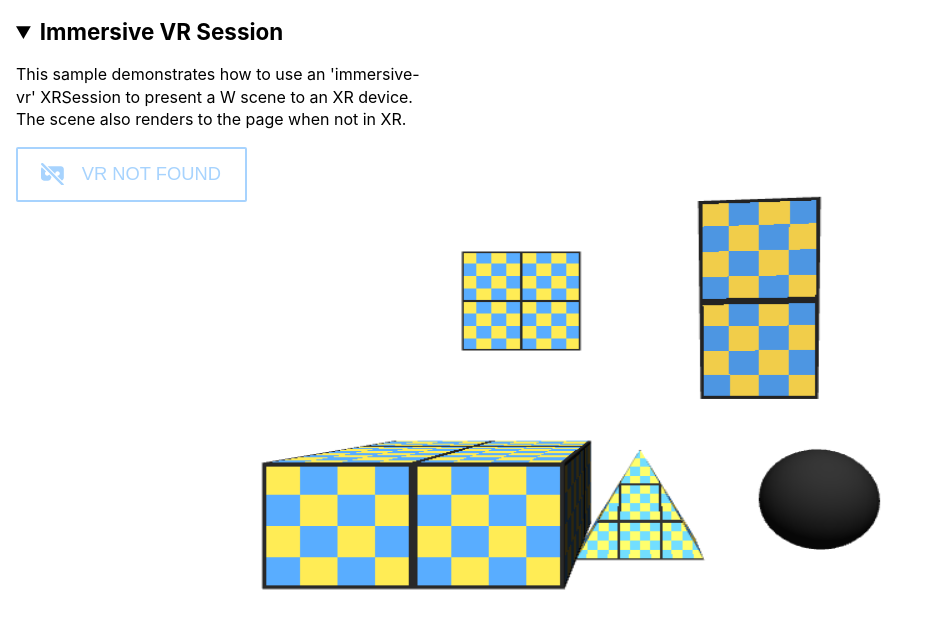
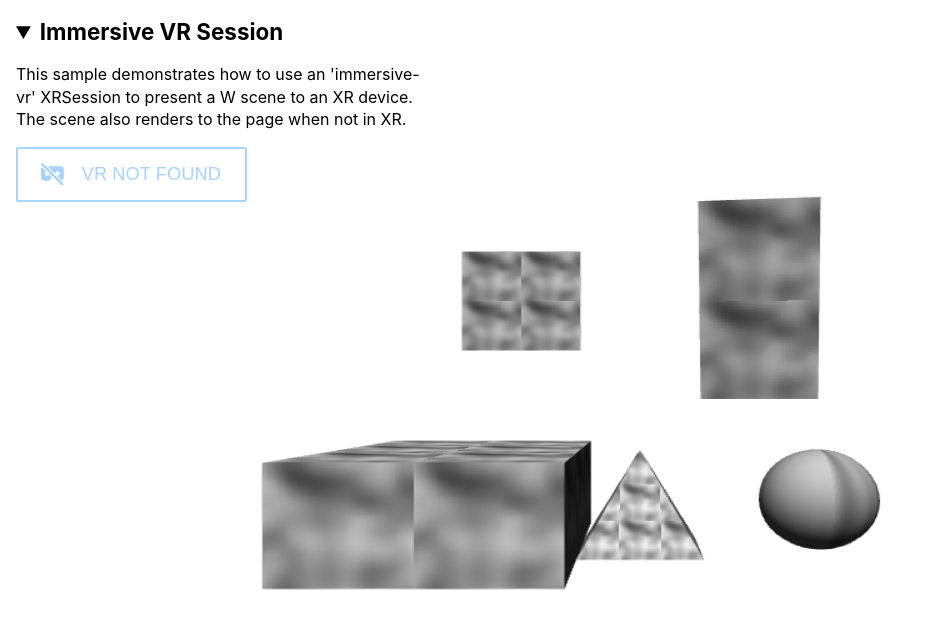
Before and after one commit to BoldBigflank/js13k-2026, a website built with Vite: page index.html in a window 1280 px wide. Shown: the whole page, without its empty margins (0-928 px from the left). Built offline with nearby package versions, Linux system fonts and the light colour scheme; animation ran at ten frames a second; a web font is replaced by a local one.

Commit message:
textures; noise texture

```diff
--- a/index.html
+++ b/index.html
@@ -50,31 +50,11 @@ CONNECTION WITH THE SOFTWARE OR THE USE OR OTHER DEALINGS IN THE SOFTWARE.
     </main>
     <script type="module">
         import { WebXRButton, WebXRInputSelection } from './src/util/webxr-button.js';
-
+        import { perlinTexture } from './src/textures.js';
         const canvas = document.getElementById('c');
         W.reset(canvas, { xrCompatible: true });
 
-        function makeDemoTexture(size = 64) {
-            const c = document.createElement('canvas');
-            c.id = 'demo';
-            c.width = c.height = size;
-            const ctx = c.getContext('2d');
-            ctx.imageSmoothingEnabled = false;
-            const cells = 4;
-            const cell = size / cells;
-            for (let y = 0; y < cells; y++) {
-                for (let x = 0; x < cells; x++) {
-                    ctx.fillStyle = (x + y) % 2 ? '#4a90d9' : '#e8c547';
-                    ctx.fillRect(x * cell, y * cell, cell, cell);
-                }
-            }
-            ctx.strokeStyle = '#222';
-            ctx.lineWidth = 2;
-            ctx.strokeRect(1, 1, size - 2, size - 2);
-            return c;
-        }
-
-        const tex = makeDemoTexture();
+        const tex = perlinTexture();
 
         const rotateObject = (ry) => {
             return ({ name }) => W.move({ n: name, ry: ry, a: 1000 });
--- /dev/null
+++ b/src/textures.js
@@ -0,0 +1,38 @@
+import { octavePerlin2 } from './util/perlin.js';
+import { colorLerp } from './util/helpers.js';
+
+export const makeTexture = (size = 64) => {
+    const c = document.createElement('canvas');
+    c.width = c.height = size;
+    const ctx = c.getContext('2d');
+    ctx.imageSmoothingEnabled = false;
+    const cells = 4;
+    const cell = size / cells;
+    for (let y = 0; y < cells; y++) {
+        for (let x = 0; x < cells; x++) {
+            ctx.fillStyle = (x + y) % 2 ? '#4a90d9' : '#e8c547';
+            ctx.fillRect(x * cell, y * cell, cell, cell);
+        }
+    }
+    ctx.strokeStyle = '#222';
+    ctx.lineWidth = 2;
+    ctx.strokeRect(1, 1, size - 2, size - 2);
+    return c;
+}
+
+export const perlinTexture = (startColor = '#000000', endColor = '#ffffff', size = 64, scale = 2, octaves = 2, persistence = 0.5) => {
+    const c = document.createElement('canvas');
+    c.width = c.height = size;
+    const ctx = c.getContext('2d');
+    ctx.imageSmoothingEnabled = false;
+    for (let y = 0; y < size; y++) {
+        for (let x = 0; x < size; x++) {
+            const nx = (x / size);
+            const ny = (y / size);
+            const value = octavePerlin2(nx, ny, scale, octaves, persistence);
+            ctx.fillStyle = colorLerp(startColor, endColor, value);
+            ctx.fillRect(x, y, 1, 1);
+        }
+    }
+    return c;
+}
--- /dev/null
+++ b/src/util/helpers.js
@@ -0,0 +1,25 @@
+export const fade = (t) => {
+    return t * t * t * (t * (t * 6 - 15) + 10);
+}
+
+export const lerp = (a, b, t) => {
+    return a + (b - a) * t;
+}
+
+export const colorLerp = (color1, color2, t) => {
+    const [r1, g1, b1] = color1.match(/\w\w/g).map(c => parseInt(c, 16));
+    const [r2, g2, b2] = color2.match(/\w\w/g).map(c => parseInt(c, 16));
+    // pad left 0s to 2 digits
+    const r = Math.round(lerp(r1, r2, t)).toString(16).padStart(2, '0');
+    const g = Math.round(lerp(g1, g2, t)).toString(16).padStart(2, '0');
+    const b = Math.round(lerp(b1, b2, t)).toString(16).padStart(2, '0');
+    return `#${r}${g}${b}`;
+}
+
+export const fisherYatesShuffle = (array) => {
+    for (let i = array.length - 1; i > 0; i--) {
+        const j = Math.floor(Math.random() * (i + 1));
+        [array[i], array[j]] = [array[j], array[i]];
+    }
+    return array;
+}
--- /dev/null
+++ b/src/util/perlin.js
@@ -0,0 +1,135 @@
+/*
+ * Perlin noise for 2D and 3D.
+ *
+ * Based on Stefan Gustavson's public-domain implementation (2012-03-09).
+ * Optimisations by Peter Eastman; rank ordering by Stefan Gustavson (2012).
+ * Converted to JavaScript by Joseph Gentle.
+ *
+ * Attribution is appreciated.
+ */
+
+import { lerp, fade } from './helpers.js';
+
+const PERMUTATION = Uint8Array.from([
+    151, 160, 137, 91, 90, 15,
+    131, 13, 201, 95, 96, 53, 194, 233, 7, 225, 140, 36, 103, 30, 69, 142, 8, 99, 37, 240, 21, 10, 23,
+    190, 6, 148, 247, 120, 234, 75, 0, 26, 197, 62, 94, 252, 219, 203, 117, 35, 11, 32, 57, 177, 33,
+    88, 237, 149, 56, 87, 174, 20, 125, 136, 171, 168, 68, 175, 74, 165, 71, 134, 139, 48, 27, 166,
+    77, 146, 158, 231, 83, 111, 229, 122, 60, 211, 133, 230, 220, 105, 92, 41, 55, 46, 245, 40, 244,
+    102, 143, 54, 65, 25, 63, 161, 1, 216, 80, 73, 209, 76, 132, 187, 208, 89, 18, 169, 200, 196,
+    135, 130, 116, 188, 159, 86, 164, 100, 109, 198, 173, 186, 3, 64, 52, 217, 226, 250, 124, 123,
+    5, 202, 38, 147, 118, 126, 255, 82, 85, 212, 207, 206, 59, 227, 47, 16, 58, 17, 182, 189, 28, 42,
+    223, 183, 170, 213, 119, 248, 152, 2, 44, 154, 163, 70, 221, 153, 101, 155, 167, 43, 172, 9,
+    129, 22, 39, 253, 19, 98, 108, 110, 79, 113, 224, 232, 178, 185, 112, 104, 218, 246, 97, 228,
+    251, 34, 242, 193, 238, 210, 144, 12, 191, 179, 162, 241, 81, 51, 145, 235, 249, 14, 239, 107,
+    49, 192, 214, 31, 181, 199, 106, 157, 184, 84, 204, 176, 115, 121, 50, 45, 127, 4, 150, 254,
+    138, 236, 205, 93, 222, 114, 67, 29, 24, 72, 243, 141, 128, 195, 78, 66, 215, 61, 156, 180,
+]);
+
+/** 12 gradient directions stored as flat [x, y, z] triples. */
+const GRAD3 = new Float32Array([
+    1, 1, 0, -1, 1, 0, 1, -1, 0, -1, -1, 0,
+    1, 0, 1, -1, 0, 1, 1, 0, -1, -1, 0, -1,
+    0, 1, 1, 0, -1, 1, 0, 1, -1, 0, -1, -1,
+]);
+
+const perm = new Uint8Array(512);
+const gradP = new Uint8Array(512);
+
+function dot2(g, x, y) {
+    const i = g * 3;
+    return GRAD3[i] * x + GRAD3[i + 1] * y;
+}
+
+function dot3(g, x, y, z) {
+    const i = g * 3;
+    return GRAD3[i] * x + GRAD3[i + 1] * y + GRAD3[i + 2] * z;
+}
+
+/** Reseed the permutation table. Supports 2^16 distinct seeds. */
+export function seed(rawSeed) {
+    let s = rawSeed;
+    if (s > 0 && s < 1) s *= 65536;
+    s = Math.floor(s);
+    if (s < 256) s |= s << 8;
+
+    const lo = s & 255;
+    const hi = (s >> 8) & 255;
+
+    for (let i = 0; i < 256; i++) {
+        const v = PERMUTATION[i] ^ (i & 1 ? lo : hi);
+        perm[i] = perm[i + 256] = v;
+        gradP[i] = gradP[i + 256] = v % 12;
+    }
+}
+
+export function perlin2(x, y) {
+    let xi = Math.floor(x);
+    let yi = Math.floor(y);
+    x -= xi;
+    y -= yi;
+    xi &= 255;
+    yi &= 255;
+
+    const n00 = dot2(gradP[xi + perm[yi]], x, y);
+    const n01 = dot2(gradP[xi + perm[yi + 1]], x, y - 1);
+    const n10 = dot2(gradP[xi + 1 + perm[yi]], x - 1, y);
+    const n11 = dot2(gradP[xi + 1 + perm[yi + 1]], x - 1, y - 1);
+
+    const u = fade(x);
+    return lerp(lerp(n00, n10, u), lerp(n01, n11, u), fade(y));
+}
+
+/**
+ * Fractal Brownian motion: sum octaves at doubling frequency with decaying amplitude.
+ * Returns a value in [0, 1] (see adrianb.io/2014/08/09/perlinnoise.html).
+ */
+export function octavePerlin2(x, y, scale, octaves, persistence) {
+    let total = 0;
+    let frequency = 1;
+    let amplitude = 1;
+    let maxValue = 0;
+
+    for (let i = 0; i < octaves; i++) {
+        total += perlin2(x * frequency * scale, y * frequency * scale) * amplitude;
+        maxValue += amplitude;
+        amplitude *= persistence;
+        frequency *= 2;
+    }
+
+    return (total / maxValue + 1) / 2;
+}
+
+export function perlin3(x, y, z) {
+    let xi = Math.floor(x);
+    let yi = Math.floor(y);
+    let zi = Math.floor(z);
+    x -= xi;
+    y -= yi;
+    z -= zi;
+    xi &= 255;
+    yi &= 255;
+    zi &= 255;
+
+    const n000 = dot3(gradP[xi + perm[yi + perm[zi]]], x, y, z);
+    const n001 = dot3(gradP[xi + perm[yi + perm[zi + 1]]], x, y, z - 1);
+    const n010 = dot3(gradP[xi + perm[yi + 1 + perm[zi]]], x, y - 1, z);
+    const n011 = dot3(gradP[xi + perm[yi + 1 + perm[zi + 1]]], x, y - 1, z - 1);
+    const n100 = dot3(gradP[xi + 1 + perm[yi + perm[zi]]], x - 1, y, z);
+    const n101 = dot3(gradP[xi + 1 + perm[yi + perm[zi + 1]]], x - 1, y, z - 1);
+    const n110 = dot3(gradP[xi + 1 + perm[yi + 1 + perm[zi]]], x - 1, y - 1, z);
+    const n111 = dot3(gradP[xi + 1 + perm[yi + 1 + perm[zi + 1]]], x - 1, y - 1, z - 1);
+
+    const u = fade(x);
+    const v = fade(y);
+    const w = fade(z);
+    return lerp(
+        lerp(lerp(n000, n100, u), lerp(n001, n101, u), w),
+        lerp(lerp(n010, n110, u), lerp(n011, n111, u), w),
+        v,
+    );
+}
+
+seed(0);
+
+export default { seed, perlin2, perlin3, octavePerlin2 };
```
